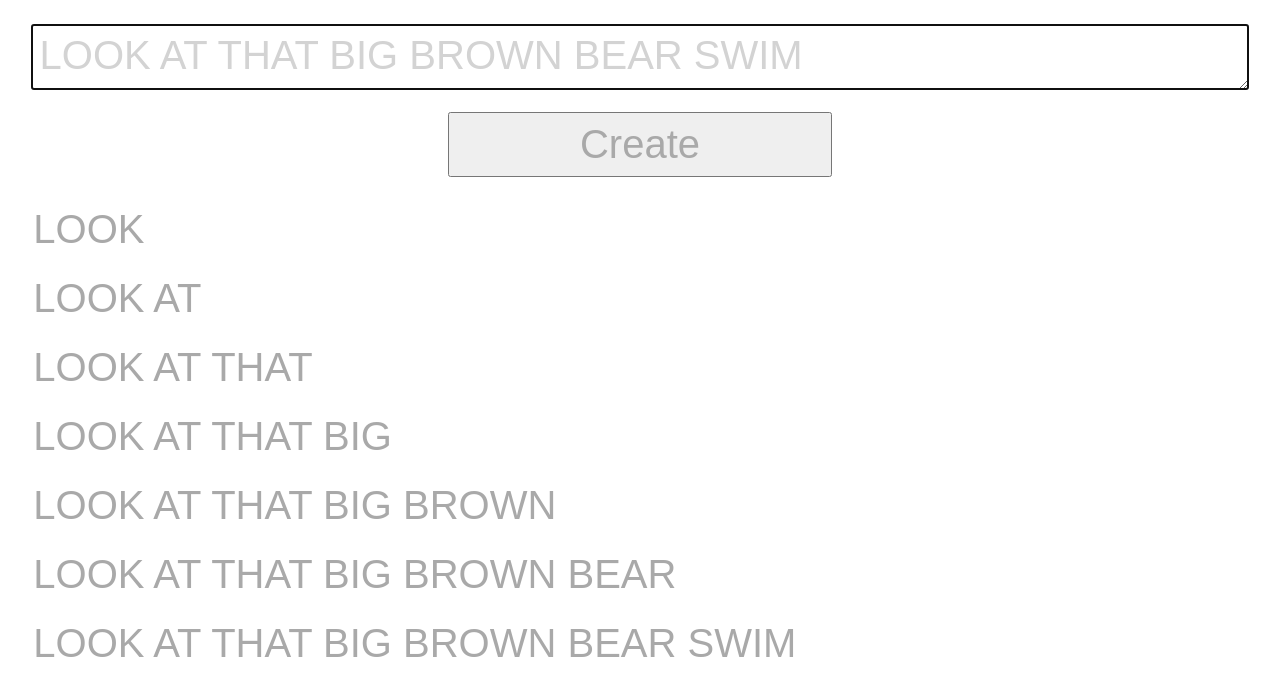
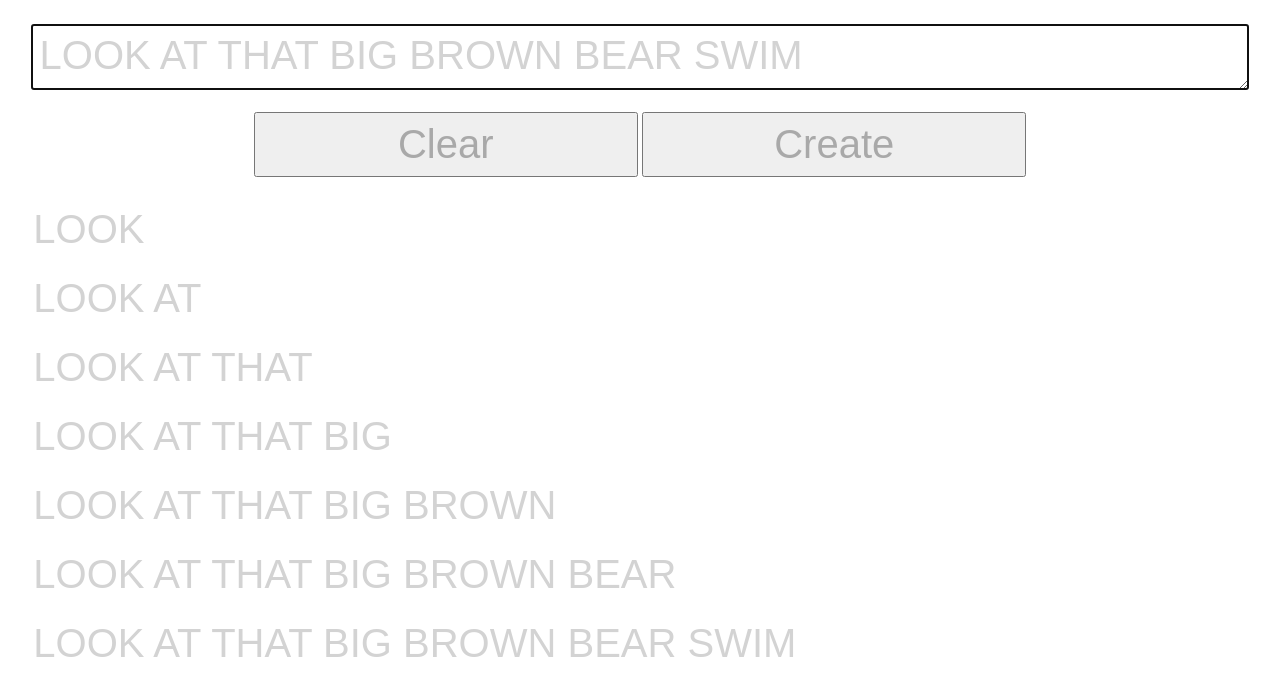
Before and after one commit to mswini/reading4, a plain HTML site: page index.html in a window 1280 px wide. Drawn offline with Linux system fonts and the light colour scheme.

Commit message:
add clear button & word color

```diff
--- a/index.html
+++ b/index.html
@@ -15,7 +15,7 @@
 			textarea {font-family:arial;width:95%;height:6vh;font-size:5vh;padding:1vh;color:lightgrey}
 			input {font-size:5vh;padding:1vh;color:darkgrey;width:30vw;cursor:pointer}
 			ul {text-align:left;width:96%;padding:0;margin:0 auto;}
-			ul li {list-style:none;padding:1.5vh 0;font-size:5vh;cursor:pointer;color:darkgrey}
+			ul li {list-style:none;padding:1.5vh 0;font-size:5vh;cursor:pointer;color:lightgrey}
 			@media (max-width: 1000px) {
 				textarea {width:90%;height:10vh;font-size:4vh}
 				input {font-size:3vh;width:95%}
@@ -27,6 +27,7 @@
 	<body ontouchstart>
 		<textarea autocapitalize="off" autofocus>Look at that big brown bear swim</textarea>
 		<br /><br />
+		<input type="button" value="Clear" onclick="clearall()" />
 		<input type="button" value="Create" onclick="create()" />
 		<br /><br />
 		<ul></ul>
@@ -39,15 +40,22 @@
 				word.rate = 1;
 				speechSynthesis.speak(word);
 			},
+			clearall = () => {
+				text.value = '';
+				text.focus();
+			};
 			create = () => {
-				var val = text.value.replace(/\n/g,'').split(' ').reverse(),tmp = [];
+				var val = text.value.replace(/\n/g,'').split(' ').reverse(),tmp = [],
+				colr = ['DC143C','008080','FF4500','4682B4','8A2BE2','D2691E','32CD32'].sort(()=>Math.random()-.5);
 				ul.innerHTML = '';
 				for(var i= val.length-1;i>-1;i--){
 					var li = document.createElement('li');
+
 					li.innerText = val.slice(i).reverse().join(' ');
-					li.onclick = function() {
+					li.dataset.color = colr[i];
+					li.onclick = function(i) {
 						speak(this.innerText);
-						this.style.color = 'black';
+						this.style.color = '#'+this.dataset.color;
 					};
 					ul.appendChild(li);
 				}
```
